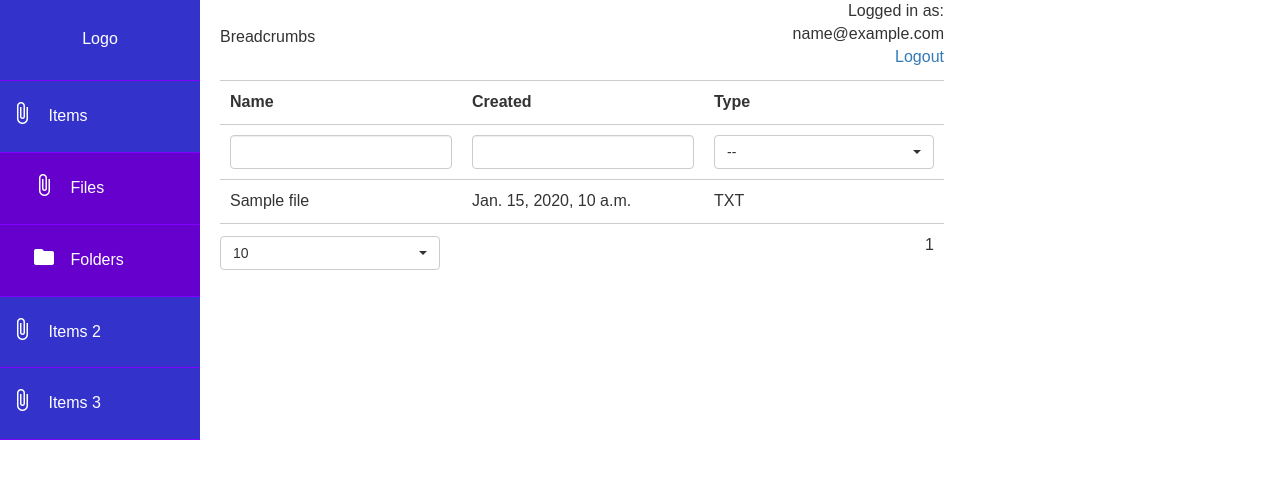
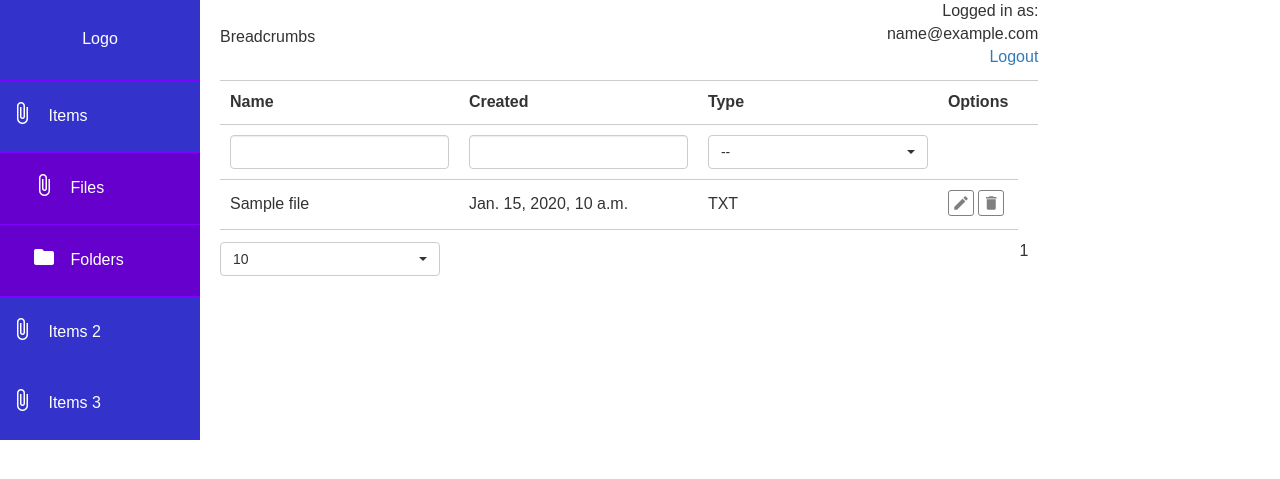
Before and after one commit to amigo00678/BookMe2, a Django app: page /files/ in a window 1280 px wide. Shown: the top 479 px of the page. Run offline with Django 3.2, Linux system fonts and the light colour scheme; a user stored in the database is signed in; tables that the repository leaves empty hold one stand-in row (values such as "Sample post"); some libraries are stand-ins or nearby versions.

Commit message:
add objects edit delete

```diff
--- a/web/static/css/styles.css
+++ b/web/static/css/styles.css
@@ -52,6 +52,7 @@ body{
 .content{
     float: left;
     border-top: 1px solid #ccc;
+    width: 100%;
 }
 .header{
     height: 80px;
@@ -73,6 +74,9 @@ body{
 }
 .content-container{
     padding-left: 20px;
+}
+.list-table{
+    width: 100%;
 }
 .list-table td{
     padding: 10px;
@@ -143,3 +147,11 @@ body{
 .breadcrumbs{
     padding-top: 26px;
 }
+.list-option i{
+    font-size: 18px;
+    border: 1px solid gray;
+    padding: 3px;
+    border-radius: 3px;
+    color: gray;
+    cursor: pointer;
+}
--- a/web/templates/_files_list.html
+++ b/web/templates/_files_list.html
@@ -4,5 +4,9 @@
     <td>{{ object.name }}</td>
     <td>{{ object.created_at }}</td>
     <td>{{ object.get_type_display }}</td>
+    <td>
+        <a class="list-option" href="{% url 'files_edit' id=object.id %}"><i class="material-icons">edit</i></a>
+        <a class="list-option" href="{% url 'files_delete' id=object.id %}"><i class="material-icons">delete</i></a>
+    </td>
 </tr>
 {% endfor %}
--- a/web/templates/base.html
+++ b/web/templates/base.html
@@ -81,7 +81,7 @@
                 </div>
             </div>
 
-            <div class="content-container">
+            <div class="content-container col-xs-8">
                 <div class="header">
                     <div class="row col-xs-6 breadcrumbs">Breadcrumbs</div>
                     <div class="row col-xs-4 account">Logged in as:<br>{{ user }}<br>
--- a/web/templates/files_list.html
+++ b/web/templates/files_list.html
@@ -10,6 +10,7 @@
             <th class="sortable" data-field='name'>Name</th>
             <th class="sortable" data-field='created'>Created</th>
             <th class="sortable" data-field='type'>Type</th>
+            <th class="">Options<th>
         </tr>
         <tr>
             <th><input class='form-control filter keyup' data-field='name'></input></th>
@@ -21,6 +22,7 @@
                 <option value="3">VIDEO</option>
                 <option value="4">BINARY</option>
             </select></th>
+            <th></th>
         </tr>
     </thead>
     <tbody>
--- a/web/urls.py
+++ b/web/urls.py
@@ -10,6 +10,9 @@ urlpatterns = [
     url(r'^logout/$', LogoutView.as_view(), name='logout'),
 
     url(r'^files/$', FilesListView.as_view(), name='files'),
+    url(r'^files/edit/(?P<id>\d+)/$', FilesEditView.as_view(), name='files_edit'),
+    url(r'^files/delete/(?P<id>\d+)$', FilesDeleteView.as_view(), name='files_delete'),
+
     url(r'^folders/', FoldersListView.as_view(), name='folders'),
     url(r'^video/', VideoListView.as_view(), name='video'),
 ]
--- a/web/views.py
+++ b/web/views.py
@@ -4,8 +4,13 @@ from __future__ import unicode_literals
 from datetime import datetime
 
 from django.shortcuts import render
+
 from django.views.generic import ListView
-from django.core.urlresolvers import reverse
+from django.views.generic.edit import FormView
+from django.views.generic.base import RedirectView
+
+from django.contrib import messages
+from django.core.urlresolvers import reverse, reverse_lazy
 from django.views.decorators.csrf import ensure_csrf_cookie
 from django.utils.decorators import method_decorator
 from django.template.loader import render_to_string
@@ -14,6 +19,7 @@ from django.core.paginator import Paginator, EmptyPage
 from django.contrib.auth.mixins import LoginRequiredMixin
 
 from web.models import *
+from web.forms import *
 
 
 @method_decorator(ensure_csrf_cookie, name='dispatch')
@@ -64,6 +70,7 @@ class ObjectsListView(LoginRequiredMixin, ListView):
         date_lte = datetime.strptime(filter[data_name][-10:], '%m/%d/%Y')
         return [date_gte, date_lte]
 
+
 @method_decorator(ensure_csrf_cookie, name='dispatch')
 class FilesListView(ObjectsListView):
     model = File
@@ -91,6 +98,34 @@ class FilesListView(ObjectsListView):
                 sort = '-' + sort
             objects = objects.order_by(sort)
         return objects
+
+
+class FilesEditView(LoginRequiredMixin, FormView):
+    form_class = FileEditForm
+    success_url = reverse_lazy('files')
+    template_name = 'files_edit.html'
+
+    def get_form(self, form_class):
+        try:
+            instance = File.objects.get(id=self.kwargs.get('id'))
+            return form_class(instance=instance, **self.get_form_kwargs())
+        except File.DoesNotExist:
+            return form_class(**self.get_form_kwargs())
+
+    def form_valid(self, form):
+        form.save()
+        return super(FilesEditView, self).form_valid(form)
+
+
+class FilesDeleteView(LoginRequiredMixin, RedirectView):
+    pattern_name = 'files'
+
+    def get_redirect_url(self, *args, **kwargs):
+        try:
+            File.objects.get(id=self.kwargs.get('id')).delete()
+        except File.DoesNotExist:
+            pass
+        return super(LogoutView, self).get_redirect_url(*args, **kwargs)
 
 
 @method_decorator(ensure_csrf_cookie, name='dispatch')
```
Also changed, not shown: web/forms.py (+9 -0 lines), web/templates/files_edit.html (added, +34 -0 lines).
